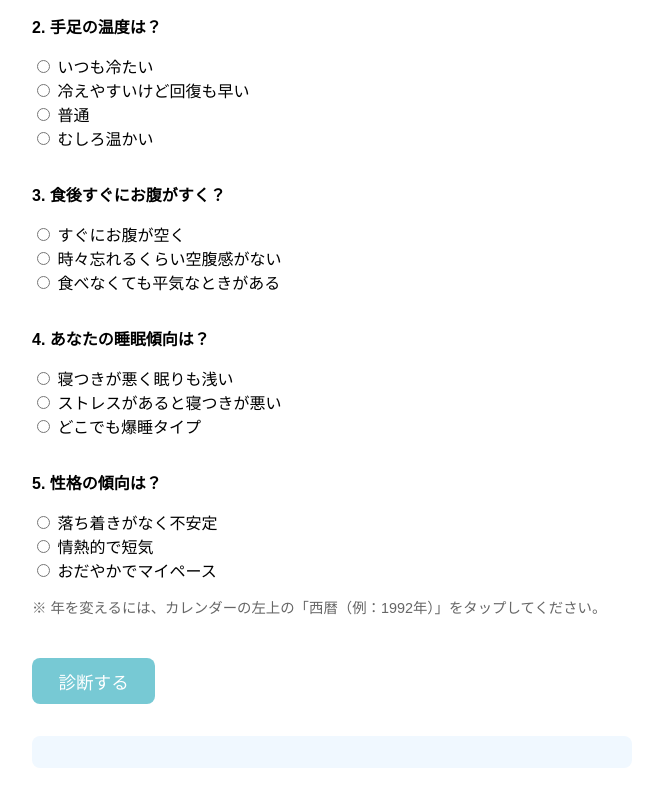
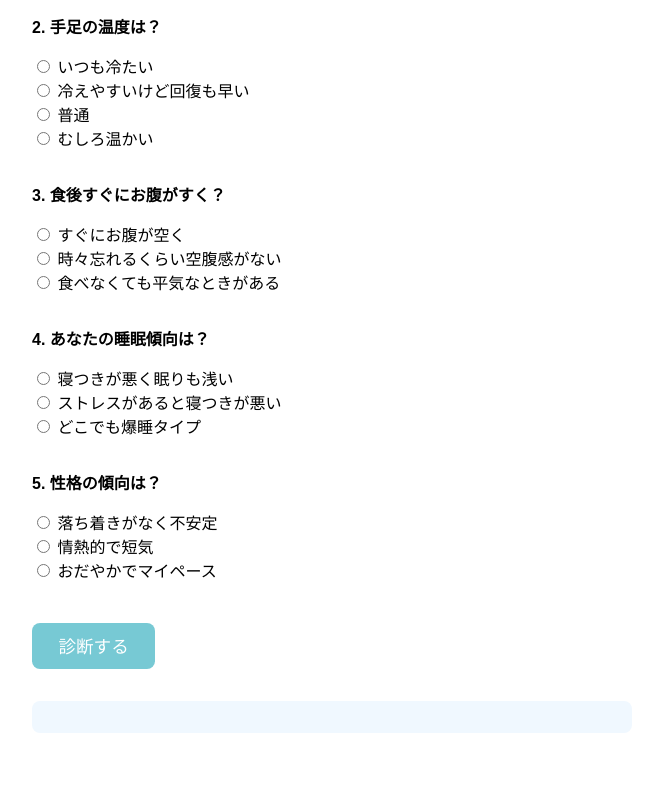
Before and after one commit to msktty/vital-map, a plain HTML site: page dosha.html in a window 1280 px wide. Shown: the part 355-1155 px from the top of the page, without its empty margins (308-971 px from the left). After the commit the page ends 1120 px from the top, so only its background shows below. Drawn offline with Linux system fonts and the light colour scheme.

Commit message:
Update dosha.html

```diff
--- a/dosha.html
+++ b/dosha.html
@@ -57,7 +57,7 @@
     </div>
 
     <p style="font-size: 0.9em; color: #666;">
-      ※ 年を変えるには、カレンダーの左上の「西暦（例：1992年）」をタップしてください。
+
     </p>
 
     <button type="button" onclick="diagnoseDosha()">診断する</button>
```
